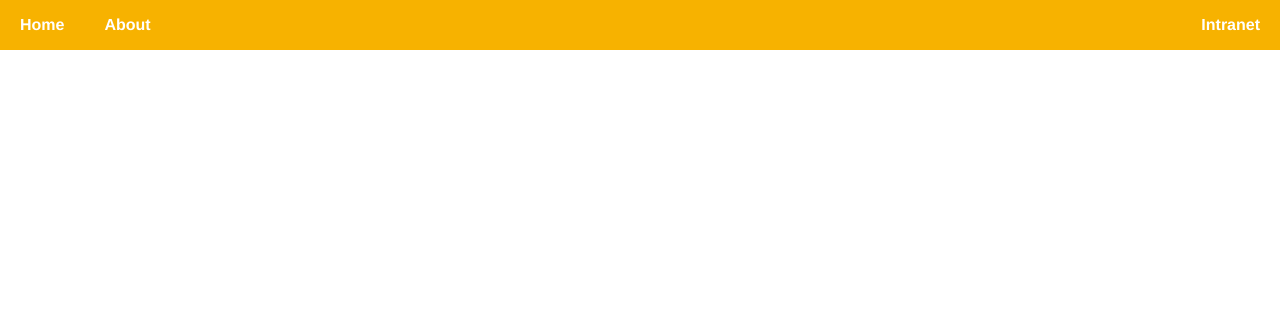
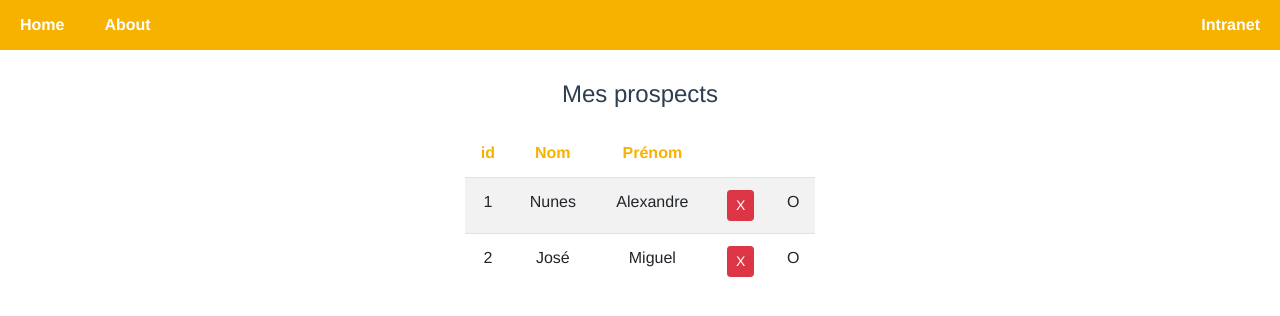
Before and after one commit to nunes-a/projet-prospects, a Vue app: page /intranet/mesprospects in a window 1280 px wide. Shown: the top 316 px of the page. Built offline with nearby package versions, Linux system fonts and the light colour scheme.

Commit message:
connexion et list mes prospects avec data local. un footer aussi

```diff
--- a/package.json
+++ b/package.json
@@ -7,7 +7,10 @@
     "build": "vue-cli-service build"
   },
   "dependencies": {
+    "bootstrap": "^4.3.1",
     "core-js": "^2.6.5",
+    "jquery": "^3.3.1",
+    "popper.js": "^1.14.7",
     "register-service-worker": "^1.6.2",
     "vue": "^2.6.6",
     "vue-router": "^3.0.1",
--- a/public/index.html
+++ b/public/index.html
@@ -5,7 +5,7 @@
     <meta http-equiv="X-UA-Compatible" content="IE=edge">
     <meta name="viewport" content="width=device-width,initial-scale=1.0">
     <link rel="icon" href="<%= BASE_URL %>favicon.ico">
-    <title>prospects</title>
+    <title>Prospects</title>
   </head>
   <body>
     <noscript>
--- a/src/App.vue
+++ b/src/App.vue
@@ -50,4 +50,8 @@ html, body {
 .intra {
   float: right;
 }
+
+a:target {
+  border: none;
+}
 </style>
--- /dev/null
+++ b/src/components/FooterComp.vue
@@ -0,0 +1,27 @@
+<template>
+  <div class="footer">
+    <p>copyright 2019</p>
+
+  </div>
+</template>
+
+<script>
+export default {
+  name: 'FooterComp'
+
+}
+</script>
+
+<style scoped>
+
+.footer {
+  height: 50px;
+  padding: 0;
+  margin: 0;
+  background-color: #f7b200;
+  color: #ffffff;
+  line-height: 50px;
+  font-size: 12px;
+}
+
+</style>
--- a/src/components/HelloWorld.vue
+++ b/src/components/HelloWorld.vue
@@ -6,27 +6,6 @@
       check out the
       <a href="https://cli.vuejs.org" target="_blank" rel="noopener">vue-cli documentation</a>.
     </p>
-    <h3>Installed CLI Plugins</h3>
-    <ul>
-      <li><a href="https://github.com/vuejs/vue-cli/tree/dev/packages/%40vue/cli-plugin-babel" target="_blank" rel="noopener">babel</a></li>
-      <li><a href="https://github.com/vuejs/vue-cli/tree/dev/packages/%40vue/cli-plugin-pwa" target="_blank" rel="noopener">pwa</a></li>
-    </ul>
-    <h3>Essential Links</h3>
-    <ul>
-      <li><a href="https://vuejs.org" target="_blank" rel="noopener">Core Docs</a></li>
-      <li><a href="https://forum.vuejs.org" target="_blank" rel="noopener">Forum</a></li>
-      <li><a href="https://chat.vuejs.org" target="_blank" rel="noopener">Community Chat</a></li>
-      <li><a href="https://twitter.com/vuejs" target="_blank" rel="noopener">Twitter</a></li>
-      <li><a href="https://news.vuejs.org" target="_blank" rel="noopener">News</a></li>
-    </ul>
-    <h3>Ecosystem</h3>
-    <ul>
-      <li><a href="https://router.vuejs.org" target="_blank" rel="noopener">vue-router</a></li>
-      <li><a href="https://vuex.vuejs.org" target="_blank" rel="noopener">vuex</a></li>
-      <li><a href="https://github.com/vuejs/vue-devtools#vue-devtools" target="_blank" rel="noopener">vue-devtools</a></li>
-      <li><a href="https://vue-loader.vuejs.org" target="_blank" rel="noopener">vue-loader</a></li>
-      <li><a href="https://github.com/vuejs/awesome-vue" target="_blank" rel="noopener">awesome-vue</a></li>
-    </ul>
   </div>
 </template>
 
@@ -44,14 +23,6 @@ export default {
 h3 {
   margin: 40px 0 0;
 }
-ul {
-  list-style-type: none;
-  padding: 0;
-}
-li {
-  display: inline-block;
-  margin: 0 10px;
-}
 a {
   color: #42b983;
 }
--- a/src/components/IntranetConnexion.vue
+++ /dev/null
@@ -1,21 +0,0 @@
-<template>
-  <div class="int">
-    <h1>bonjour!!!</h1>
-
-  </div>
-</template>
-
-<script>
-export default {
-  name: 'IntranetConnexion'
-
-}
-</script>
-
-<style scoped>
-h1 {
-  margin: 40px 0 0;
-  color: #42b983;
-}
-
-</style>
--- a/src/main.js
+++ b/src/main.js
@@ -3,6 +3,9 @@ import App from './App.vue'
 import router from './router'
 import store from './store'
 import './registerServiceWorker'
+
+import 'bootstrap'
+import 'bootstrap/dist/css/bootstrap.min.css'
 
 Vue.config.productionTip = false
 
--- a/src/router.js
+++ b/src/router.js
@@ -25,6 +25,11 @@ export default new Router({
       path: '/intranet',
       name: 'intranet',
       component: () => import('./views/Intranet.vue')
+    },
+    {
+      path: '/intranet/mesprospects',
+      name: 'mesprospects',
+      component: () => import('./views/MesProspects.vue')
     }
   ]
 })
--- a/src/views/Intranet.vue
+++ b/src/views/Intranet.vue
@@ -4,9 +4,6 @@
   		<h4>J'accède à mon compte en ligne</h4>
 		<input type="text" placeholder="Identifiant" name="identif" required>
 		<input type="password" placeholder="Mot de passe" name="motpasse" required>
-
-
-
 
 		<label>
 		    <input type="checkbox" checked="checked" name="remember">
@@ -15,18 +12,20 @@
 
 		<input type="submit" name="connect" value="Connecter">
 		<br>
-		<span class="psw" id="forg">J'ai oublié ma <a href="#">mot de passe</a></span>
+		<span class="psw">J'ai oublié ma <a href="#">mot de passe</a></span>
 	</form>
+
+	<FooterComp class="footcomp"></FooterComp>
   </div>
 </template>
 
 <script>
-import IntranetConnexion from '@/components/IntranetConnexion.vue'
+import FooterComp from '@/components/FooterComp.vue'
 
 export default {
   name: 'intranet',
   components: {
-    IntranetConnexion
+    FooterComp
   }
 }
 </script>
@@ -72,9 +71,12 @@ label {
 span {
 	font-size: 12px;
 }
-/*
-#forg {
-	float: right;
+
+.footcomp {
+	position: fixed;
+	right: 0;
+	bottom: 0;
+	left: 0;
 }
-*/
+
 </style>
--- /dev/null
+++ b/src/views/MesProspects.vue
@@ -0,0 +1,92 @@
+<template>
+  <div class="mesprosp">
+
+  	<h4>Mes prospects</h4>
+
+	<table class="table table-striped">
+	  <thead>
+	    <tr>
+	      <th scope="col">id</th>
+	      <th scope="col">Nom</th>
+	      <th scope="col">Prénom</th>
+	      <th scope="col"></th>
+	      <th scope="col"></th>
+
+	    </tr>
+	  </thead>
+	  <tbody>
+	    <tr v-for="prospect in prospects">
+	      <td>{{prospect.id}}</td>
+	      <td>{{prospect.nom}}</td>
+	      <td>{{prospect.prenom}}</td>
+	      <td><button class="btn btn-danger btn-sm" v-on:click="removeProspect(id)">X</button></td>
+	      <td>O</td>
+	    </tr>
+	  </tbody>
+	</table>
+
+
+  </div>
+</template>
+
+<script>
+import FooterComp from '@/components/FooterComp.vue'
+
+export default {
+	name: 'mesprospects',
+
+	components: {
+		FooterComp
+	},
+
+	data: function() {
+		return {
+			prospects: [
+		        {
+		        	id: 1,
+		            nom: "Nunes",
+		            prenom: "Alexandre"
+		        },
+		        {
+		            id: 2,
+		            nom: "José",
+		            prenom: "Miguel"
+		        }
+	    	]
+		}
+	},
+
+	methods: {
+		removeProspect: function(id) {
+        	var index = this.prospects.indexOf(id);
+            if (index > -1) {
+                this.prospects.splice(index, 1);
+            }
+        }
+	}
+
+
+}
+</script>
+
+<style scoped>
+
+.mesprosp {
+	/*width: 400px;*/
+	margin: 10px auto;
+	padding: 20px;
+	/*border: 2px solid #f1f1f1;*/
+}
+
+table {
+	width: 350px;
+	padding: 0;
+	margin: 20px auto;
+}
+
+table > thead > tr > th {
+	border: none;
+	color: #f7b200;
+}
+
+</style>
```
Also changed, not shown: 2 other files (tests, documents, lock files or other folders).
